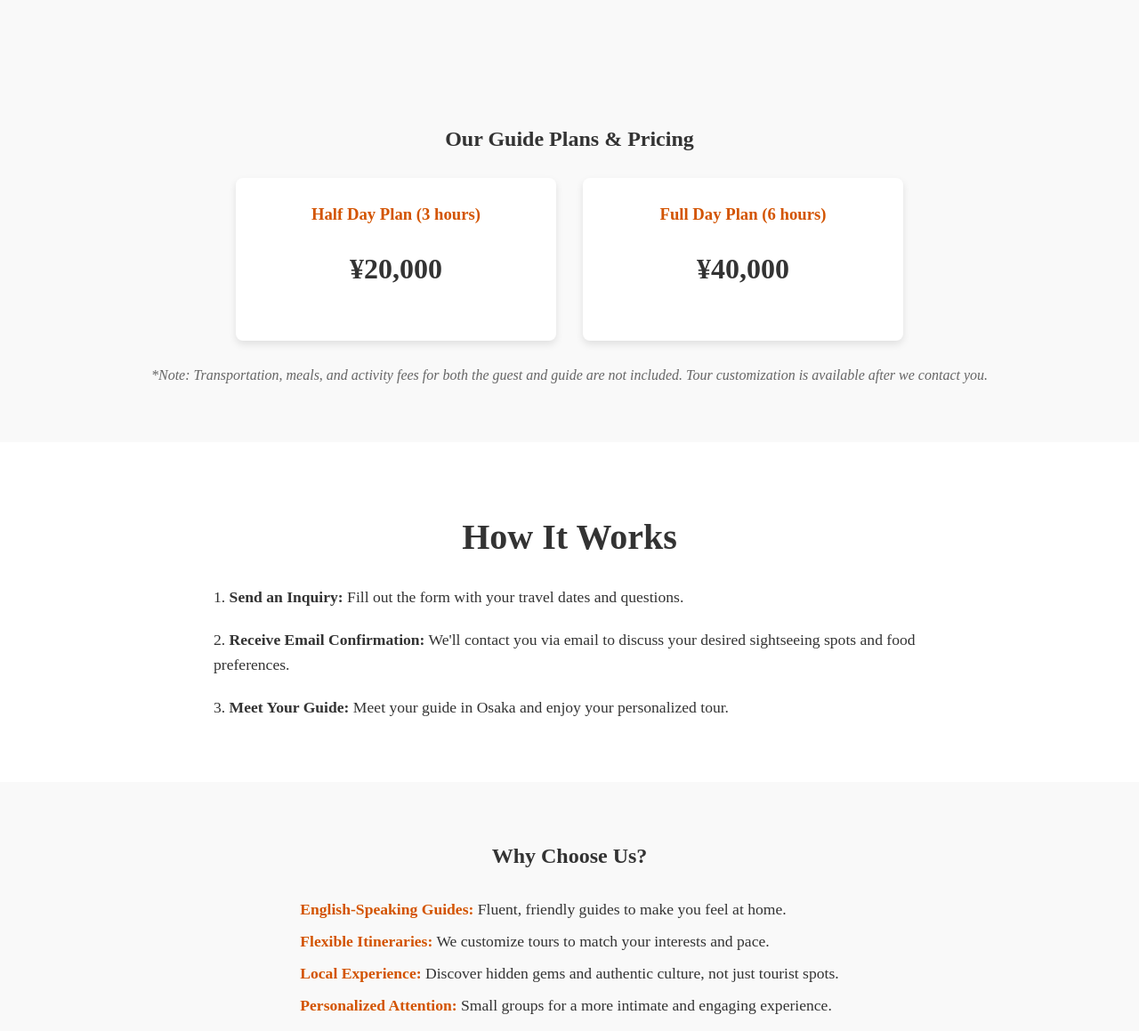
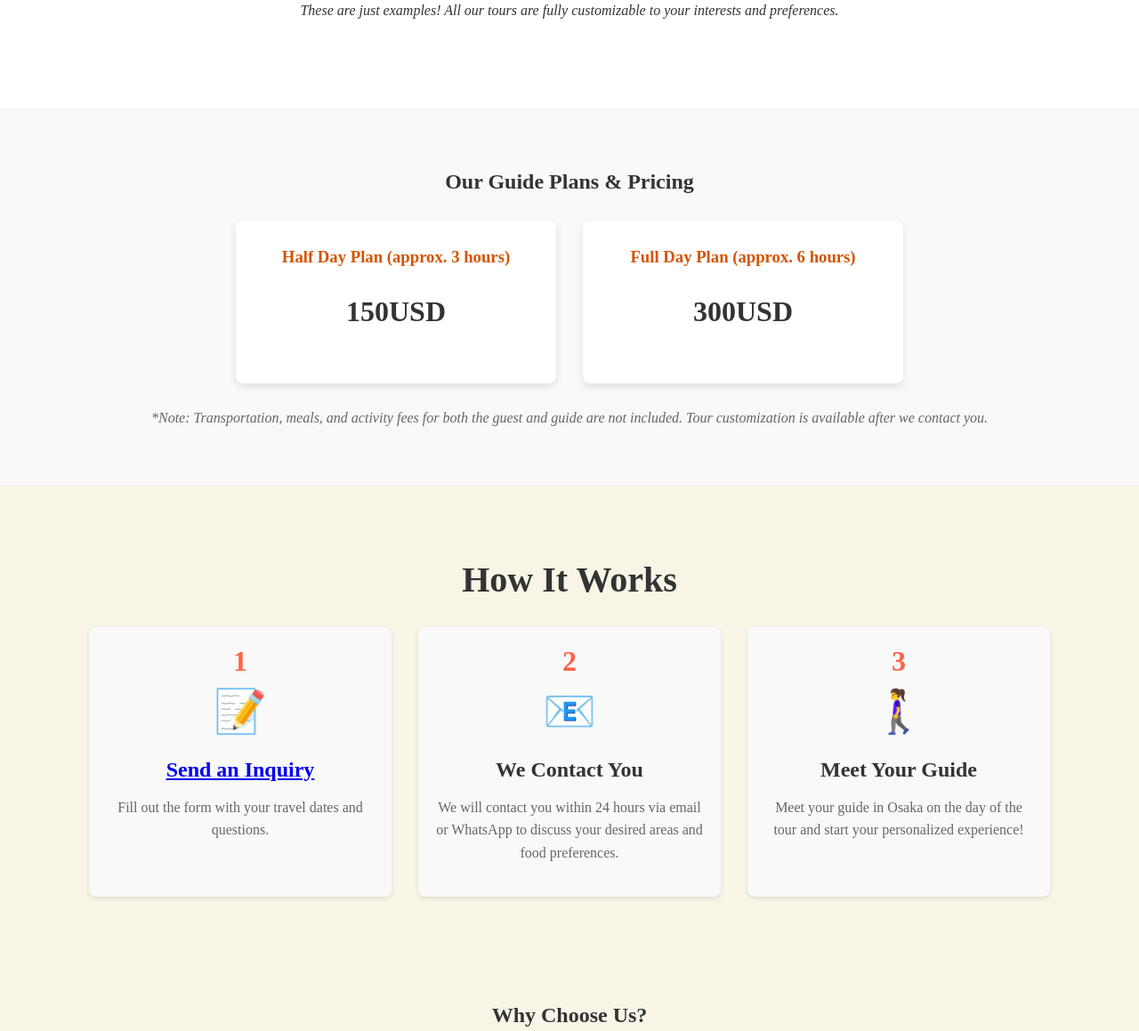
Before and after one commit to yourfriendinosaka/osaka-guide-lp, a plain HTML site: page index.html in a window 1280 px wide. Shown: the part 1243-2402 px from the top of the page at 89% size. Drawn offline with Linux system fonts and the light colour scheme.

Commit message:
Add files via upload

```diff
--- a/index.html
+++ b/index.html
@@ -41,11 +41,12 @@
                     <p>A food lover's dream tour through Dotonbori, sampling local specialties like takoyaki and okonomiyaki.</p>
                 </div>
                 <div class="tour-item">
-                    <img src="https://images.pexels.com/photos/2363359/pexels-photo-2363359.jpeg?auto=compress&cs=tinysrgb&w=1260&h=750&dpr=1" alt="Osaka Castle">
+                    <img src="assets/oosakazyo.png" alt="Osaka Castle">
                     <h4>Historic Osaka Castle & Gardens</h4>
                     <p>Discover the history of Osaka with a visit to the magnificent Osaka Castle and its beautiful surrounding gardens.</p>
                 </div>
             </div>
+            <p style="text-align: center; margin-top: 30px; font-style: italic;">These are just examples! All our tours are fully customizable to your interests and preferences.</p>
         </div>
     </section>
 
@@ -54,12 +55,12 @@
         <h2>Our Guide Plans & Pricing</h2>
         <div class="pricing-list">
             <div class="pricing-item">
-                <h3>Half Day Plan (3 hours)</h3>
-                <p class="price">¥20,000</p>
+                <h3>Half Day Plan (approx. 3 hours)</h3>
+                <p class="price">150USD</p>
             </div>
             <div class="pricing-item">
-                <h3>Full Day Plan (6 hours)</h3>
-                <p class="price">¥40,000</p>
+                <h3>Full Day Plan (approx. 6 hours)</h3>
+                <p class="price">300USD</p>
             </div>
         </div>
         <p class="pricing-note">*Note: Transportation, meals, and activity fees for both the guest and guide are not included. Tour customization is available after we contact you.</p>
@@ -68,17 +69,26 @@
     <!-- How It Works Section -->
     <section id="how-it-works" class="how-it-works-section">
         <h2>How It Works</h2>
-        <ol>
-            <li>
-                <strong>Send an Inquiry:</strong> Fill out the form with your travel dates and questions.
-            </li>
-            <li>
-                <strong>Receive Email Confirmation:</strong> We'll contact you via email to discuss your desired sightseeing spots and food preferences.
-            </li>
-            <li>
-                <strong>Meet Your Guide:</strong> Meet your guide in Osaka and enjoy your personalized tour.
-            </li>
-        </ol>
+        <div class="steps-container">
+            <div class="step-item">
+                <span class="step-number">1</span>
+                <span class="step-icon">📝</span>
+                <h3><a href="#contact">Send an Inquiry</a></h3>
+                <p>Fill out the form with your travel dates and questions.</p>
+            </div>
+            <div class="step-item">
+                <span class="step-number">2</span>
+                <span class="step-icon">📧</span>
+                <h3>We Contact You</h3>
+                <p>We will contact you within 24 hours via email or WhatsApp to discuss your desired areas and food preferences.</p>
+            </div>
+            <div class="step-item">
+                <span class="step-number">3</span>
+                <span class="step-icon">🚶‍♀️</span>
+                <h3>Meet Your Guide</h3>
+                <p>Meet your guide in Osaka on the day of the tour and start your personalized experience!</p>
+            </div>
+        </div>
     </section>
 
 
@@ -98,7 +108,7 @@
     <section id="testimonials" class="testimonials-section">
         <h2>What Our Guests Say</h2>
         <div class="testimonial-item">
-            <img src="https://placehold.co/100x100/EFEFEF/333?text=Emily" alt="Photo of Emily from the USA">
+            <img src="assets/Emily.png" alt="Photo of Emily from the USA">
             <blockquote>
                 <p>"Our guide was amazing! She brought us to places we’d never find on our own. Highly recommend!"</p>
                 <footer>– Emily, USA</footer>
@@ -113,15 +123,24 @@
 
     <!-- Contact Section -->
     <section id="contact" class="contact-section">
-        <p><b>Ready to plan your tour? Fill out the form and we’ll get back to you within 24 hours.</b></p>
+        <p><b>Ready to plan your tour? Fill out the form and we’ll get back to you within 24 hours.</b><br>It’s FREE, no obligation, takes less than 2 minutes.</p>
         <h2>Contact Us</h2>
         <p>Have questions or ready to book a tour? Fill out the form below, and we'll get back to you as soon as possible.</p>
         <div class="google-form-container">
             <iframe src="https://docs.google.com/forms/d/e/1FAIpQLSelktWsUN-0kv8KeZBzopgxVICbgjAs2Yd1fNf8rW0ZMu7Ctg/viewform?embedded=true" width="640" height="710" frameborder="0" marginheight="0" marginwidth="0">読み込んでいます…</iframe>
         </div>
+        <div class="alt-contact-info">
+            <p>Alternatively, you can reach us via:</p>
+            <p>Email: <a href="mailto:info@yourguide.com">info@yourguide.com</a></p>
+            <p>WhatsApp: <a href="https://wa.me/819012345678">+81-90-1234-5678</a></p>
+        </div>
     </section>
 
     <!-- Final CTA Section -->
+    <section class="final-cta-button-section">
+        <p>Ready to get started? → <a href="#contact" class="cta-button">Book a Free Consultation</a></p>
+    </section>
+
     <footer class="final-cta">
         <h2>Have Questions?</h2>
         <p>Let's chat! We are happy to answer any questions you have about traveling in Osaka.</p>
--- a/style.css
+++ b/style.css
@@ -61,7 +61,7 @@ body {
 /* About Us Section */
 .about-us {
     padding: 50px 20px;
-    background-color: #fff;
+    background-color: #f8f4e6;
     text-align: center;
 }
 
@@ -131,6 +131,7 @@ body {
 .tours-section {
     padding: 50px 20px;
     text-align: center;
+    background-color: #ffffff;
 }
 
 .tour-item h4,
@@ -210,7 +211,7 @@ body {
 
 /* Why Choose Us Section */
 .why-us {
-    background-color: #f9f9f9;
+    background-color: #f8f4e6;
     padding: 50px 20px;
     text-align: center;
 }
@@ -274,8 +275,8 @@ body {
 /* How It Works Section */
 .how-it-works-section {
     padding: 50px 20px;
-    text-align: center; /* 中央揃え */
-    background-color: #fff;
+    text-align: center;
+    background-color: #f8f4e6;
 }
 
 .how-it-works-section h2 {
@@ -283,30 +284,53 @@ body {
     margin-bottom: 30px;
 }
 
-.how-it-works-section ol {
-    list-style-position: inside; /* 番号を内側に表示 */
-    padding: 0;
-    max-width: 800px; /* 他のセクションの幅に合わせる */
-    margin: 0 auto; /* 中央揃え */
-    text-align: left; /* リスト項目は左揃え */
+.steps-container {
+    display: flex;
+    justify-content: center;
+    gap: 30px;
+    flex-wrap: wrap;
 }
 
-.how-it-works-section li {
-    margin-bottom: 20px;
-    font-size: 1.1em; /* 他のテキストと同じサイズ */
-    line-height: 1.6; /* 他のテキストと同じ行間 */
+.step-item {
+    background: #f9f9f9;
+    padding: 20px;
+    border-radius: 8px;
+    box-shadow: 0 2px 5px rgba(0,0,0,0.1);
+    width: 300px;
+    text-align: center;
 }
 
-.how-it-works-section li h3 {
-    font-size: 1.5em; /* 他のh3と同じサイズ */
-    margin-bottom: 5px;
-    color: #d35400; /* 強調色 */
+.step-number {
+    font-size: 2em;
+    font-weight: bold;
+    color: #ff6347;
+    display: block;
+    margin-bottom: 10px;
+}
+
+.step-icon {
+    font-size: 3em;
+    display: block;
+    margin-bottom: 10px;
+}
+
+.step-item h3 {
+    font-size: 1.5em;
+    margin-bottom: 10px;
+    color: #333;
+}
+
+.step-item p {
+    font-size: 1em;
+    line-height: 1.6;
+    color: #666;
 }
 
 /* Testimonials Section */
 .testimonials-section {
     padding: 50px 20px;
     text-align: center;
+    background-color: #ffffff;
 }
 
 .testimonial-item {
@@ -316,7 +340,11 @@ body {
 
 .testimonial-item img {
     border-radius: 50%;
-    margin-bottom: 20px;
+    width: 100px; /* 2倍のサイズ */
+    height: 100px; /* 2倍のサイズ */
+    object-fit: cover;
+    display: block;
+    margin: 0 auto 20px; /* 中央揃えと下マージン */
 }
 
 .testimonial-item blockquote {
@@ -372,6 +400,23 @@ body {
     border-radius: 5px;
 }
 
+/* Final CTA Button Section */
+.final-cta-button-section {
+    text-align: center;
+    padding: 30px 20px;
+    background-color: #f9f9f9;
+}
+
+.final-cta-button-section p {
+    font-size: 1.5em;
+    margin-bottom: 20px;
+}
+
+.final-cta-button-section .cta-button {
+    display: inline-block;
+    margin-top: 10px;
+}
+
 /* Final CTA Section */
 .final-cta {
     background-color: #333;
```
Also changed, not shown: assets/Emily.png (added), 1 other file.
